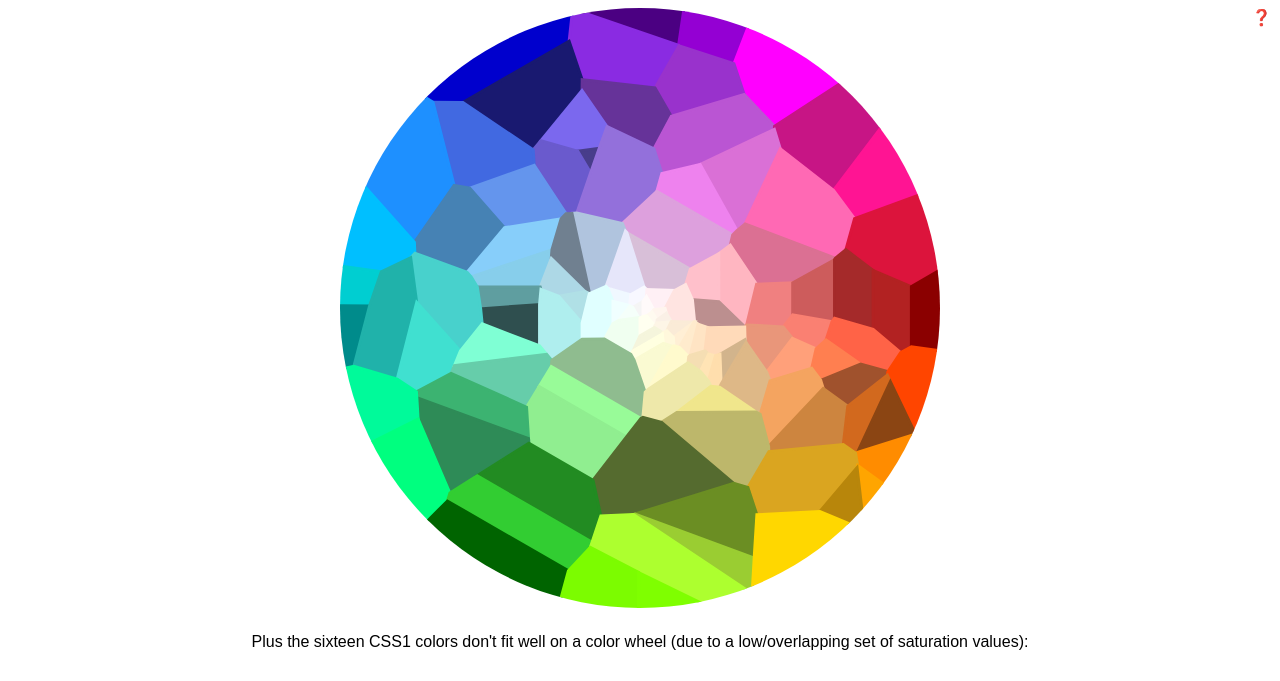
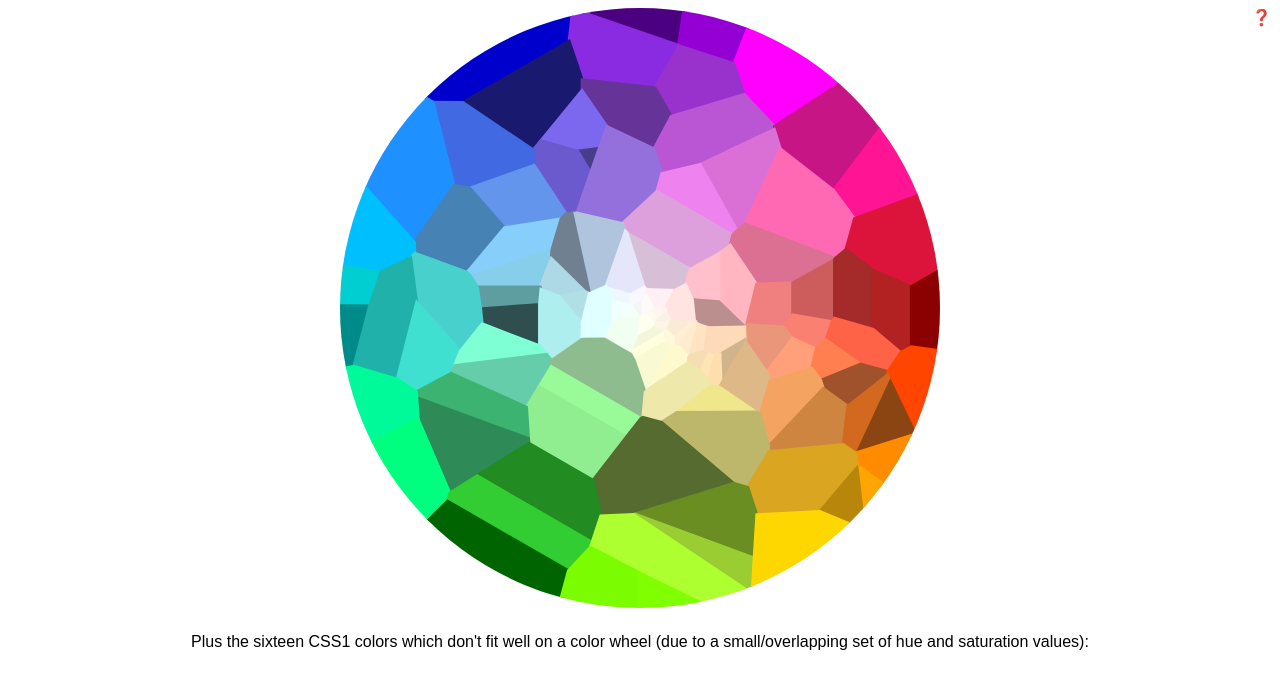
Before and after one commit to arantius/web-color-wheel, a plain HTML site: page colors.html in a window 1280 px wide. Shown: the top 681 px of the page. Drawn offline with Linux system fonts and the light colour scheme.

Commit message:
verbiage

```diff
--- a/colors.html
+++ b/colors.html
@@ -338,7 +338,7 @@ document.body.addEventListener('click', e => {
 <h1 id="preview"></h1>
 
 <div id="css1">
-  <p>Plus the sixteen CSS1 colors don't fit well on a color wheel (due to a low/overlapping set of saturation values):</p>
+  <p>Plus the sixteen CSS1 colors which don't fit well on a color wheel (due to a small/overlapping set of hue and saturation values):</p>
   <h1>black <span class='swatch' style='background-color: black;'>&nbsp;</span></h1>
   <h1>silver <span class='swatch' style='background-color: silver;'>&nbsp;</span></h1>
   <h1>gray <span class='swatch' style='background-color: gray;'>&nbsp;</span></h1>
```
